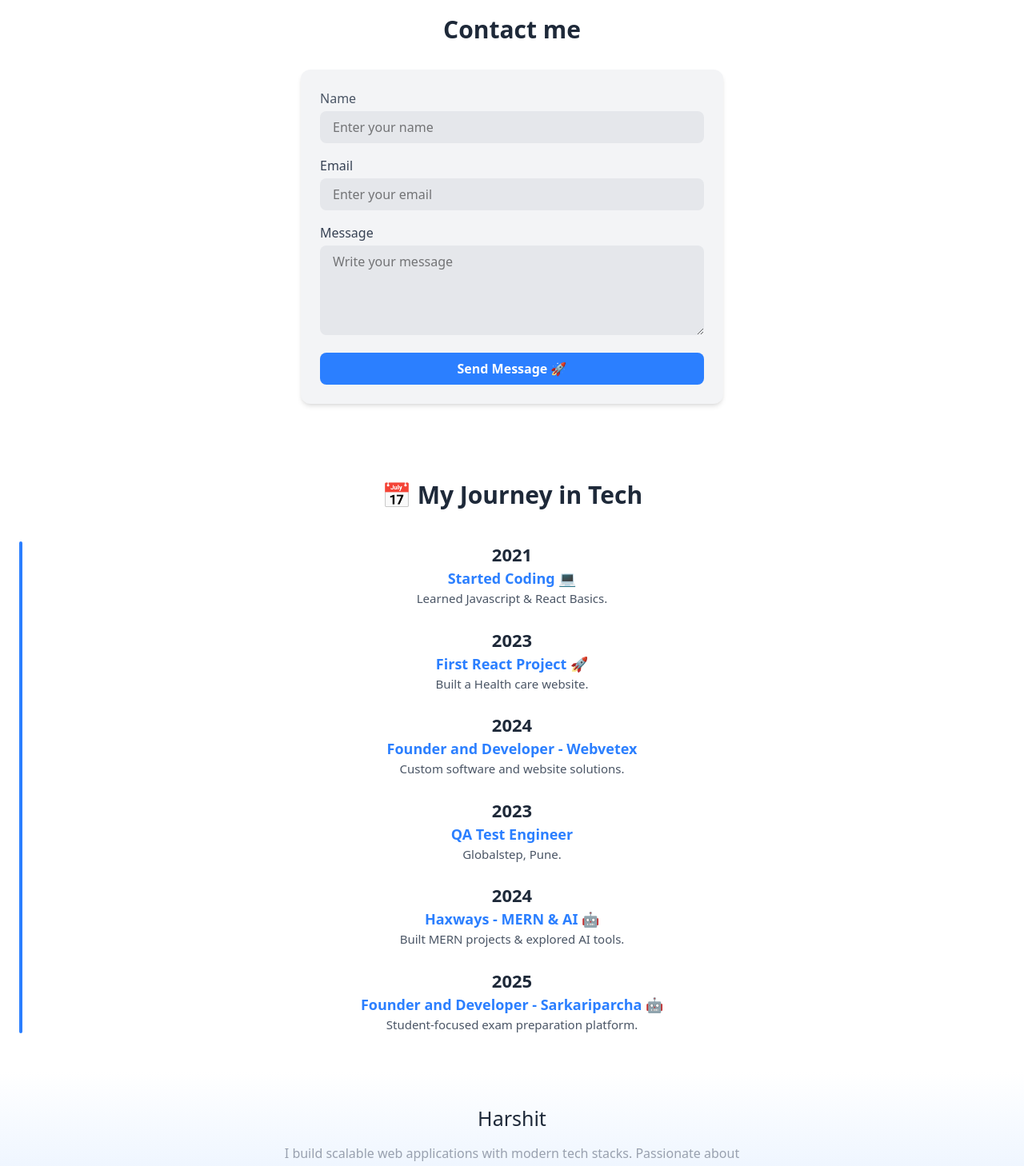
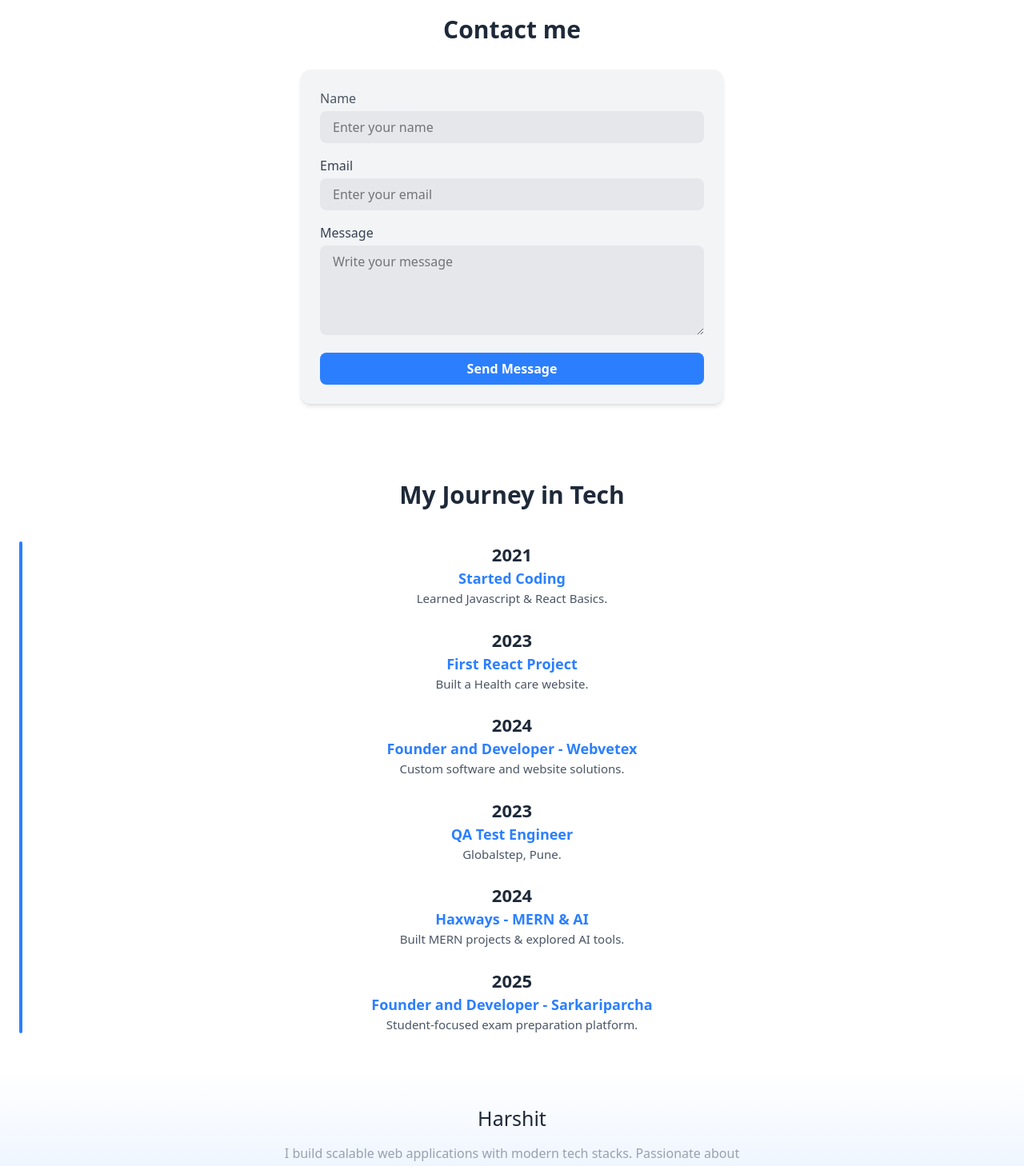
Before and after one commit to harshitsaini01/portfolio_live, a React (Vite) app: page / in a window 1280 px wide. Shown: the part 4515-5973 px from the top of the page at 80% size. Built offline with nearby package versions, Linux system fonts and the light colour scheme.

Commit message:
some changes

```diff
--- a/src/components/pages/ContactMe.jsx
+++ b/src/components/pages/ContactMe.jsx
@@ -97,7 +97,7 @@ export default function ContactForm() {
               className="w-full bg-blue-500 hover:bg-blue-600 text-white font-bold py-[8px] rounded-lg transition-all"
               disabled={loading}
             >
-              {loading ? "Sending..." : "Send Message 🚀"}
+              {loading ? "Sending..." : "Send Message "}
             </button>
           </form>
         </div>
--- a/src/components/pages/JourneyTimeline.jsx
+++ b/src/components/pages/JourneyTimeline.jsx
@@ -4,12 +4,12 @@ export default function JourneyTimeline() {
   const timeline = [
     {
       year: "2021",
-      title: "Started Coding 💻",
+      title: "Started Coding ",
       desc: "Learned Javascript & React Basics.",
     },
     {
       year: "2023",
-      title: "First React Project 🚀",
+      title: "First React Project ",
       desc: "Built a Health care website.",
     },
     {
@@ -24,13 +24,13 @@ export default function JourneyTimeline() {
 },
 {
   year: "2024",
-  title: "Haxways - MERN & AI 🤖",
+  title: "Haxways - MERN & AI ",
   desc: "Built MERN projects & explored AI tools.",
 },
 
 {
   year: "2025",
-  title: "Founder and Developer - Sarkariparcha 🤖",
+  title: "Founder and Developer - Sarkariparcha ",
   desc: "Student-focused exam preparation platform.",
 },
 
@@ -41,7 +41,7 @@ export default function JourneyTimeline() {
       <div className="max-w-7xl mx-auto px-6">
         {/* Heading */}
         <h2 className="text-2xl md:text-3xl font-bold text-gray-800 text-center flex items-center justify-center gap-2">
-          📅 My Journey in Tech
+           My Journey in Tech
         </h2>
 
         {/* Timeline */}
--- a/src/components/pages/project/Achievements.jsx
+++ b/src/components/pages/project/Achievements.jsx
@@ -14,7 +14,7 @@ export default function StatsAchievements() {
       <div className="max-w-5xl mx-auto text-center px-6">
         {/* Heading */}
         <h2 className="text-2xl md:text-3xl font-bold text-gray-800 flex items-center justify-center gap-2">
-          📊 Stats & Achievements
+           Stats & Achievements
         </h2>
 
         {/* Stats Cards */}
--- a/src/pages/About.jsx
+++ b/src/pages/About.jsx
@@ -11,7 +11,7 @@ export default function Hero() {
       {/* Hero Text */}
       <div className="m-[100px]">
         <h1 className="text-2xl md:text-[50px] font-bold text-gray-900 flex items-center justify-center gap-3">
-          <span>🚀</span> My Tech Journey <span>💻</span>
+          <span></span> My Tech Journey <span></span>
         </h1>
         <p className="mt-4 text-lg md:text-xxl font-bold text-gray-600">
           My journey, my challenges, my solutions
--- a/src/pages/Blog.jsx
+++ b/src/pages/Blog.jsx
@@ -7,7 +7,7 @@ export default function Blog() {
  <ShootingStars />
 </div>
       <h1 className="text-2xl md:text-[50px]  font-bold text-gray-900 flex items-center justify-center gap-3">
-      Thoughts, Tips & Code Snippets <span>💡</span>
+      Thoughts, Tips & Code Snippets <span></span>
       </h1>
       <p className="mt-4 text-2xl md:text-xxl font-bold text-gray-600">
        Insights, tutorials & personal dev notes
```
